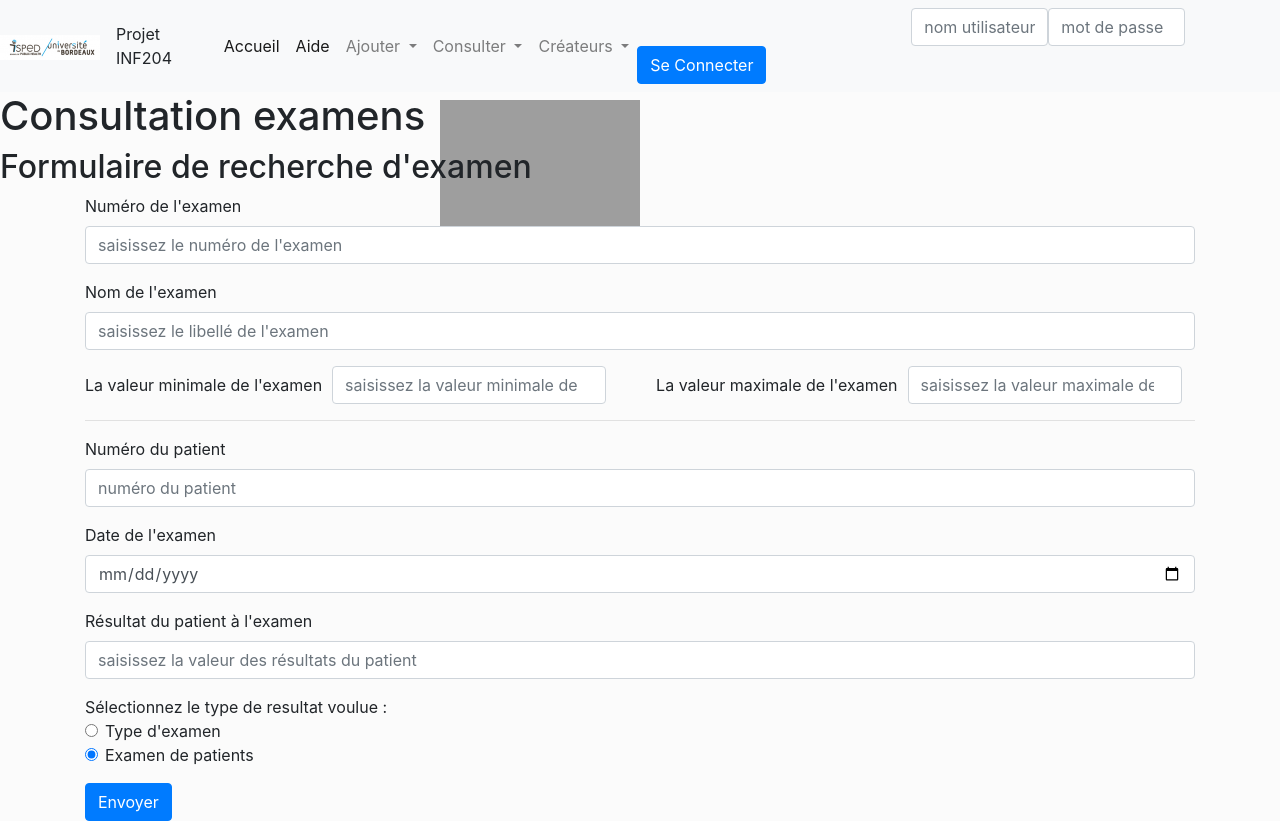
After one commit to marcfouque/projet_MGM, a PHP site: page /pages/consulter/examen/formConsultExamen_bis.php in a window 1280 px wide. The commit adds this page. Run offline with PHP 8.4, Linux system fonts and the light colour scheme; grey boxes are pictures that could not be loaded.

Commit message:
rendu resultat getResultatRequete()

```diff
--- /dev/null
+++ b/pages/consulter/examen/formConsultExamen_bis.php
@@ -0,0 +1,189 @@
+<?php
+	session_start();
+	require "../../../tools/functionsPrint.php";
+	require "../../../tools/functionsParams.php";
+
+	getStart(3);
+	echo'<h1>Consultation examens</h1>';
+		//si requete vierge
+	$mesParams = (count($_GET)==0?array(99,"0 parametre"):verifParams("consultExam",$_GET));
+
+	if($mesParams[0]==1){//si les parametres sont valides
+		require "../../../tools/connect.php";
+		$mesParams = $mesParams[1];
+
+		$parCorresp = array(
+			"numexam"=>array('ths_examen.numExam = ',"Examen numéro : "),
+			"libexam"=>array('ths_examen.libellexam LIKE ',"libellé examen : "),
+			"maxexam"=>array('ths_examen.valmax = ',"valeur maximale de l'examen : "),
+			"minexam"=>array('ths_examen.valmin = ',"valeur minimale de l'examen : "),
+			"datexam"=>array('rel_patient_biologie.DatExam = ',"date à  laquelle l'examen a été effectué : "),
+			"numpat"=>array('rel_patient_biologie.numPat = ',"Numéro du patient : "),
+			"resexam"=>array('rel_patient_biologie.res = ',"Résultat de l'examen : ")
+		);
+
+		//présentation des parametres de la recherche
+		echo'<p>Parametre de la recherche : ';
+		foreach (array_keys($parCorresp) as $par){
+			if(isset($mesParams[$par])){
+				echo '<span class="text-muted">'.$parCorresp[$par][1].'<b class="text-muted">'.$mesParams[$par].'</b>, </span>';
+			}
+		}
+		echo'</p>';
+
+		//constructioin de la requete
+		$requete = 'select ';
+
+		//si jointure mais resultat type examen voulu alors distinct resultat
+		if(!$mesParams["choixreq"] and (isset($mesParams["datexam"]) or isset($mesParams["numpat"]) or isset($mesParams["resexam"])))$requete.='distinct ths_examen.numExam, libellexam,valmax,valmin';
+		else $requete.="*";
+
+		$requete .= ' from ths_examen ';
+		//si type examen voulu et qu'une valeur de recherche resultat bio est saisie ou si examen patient voulu alors jointure
+		if($mesParams["choixreq"] or (!$mesParams["choixreq"] and (isset($mesParams["datexam"]) or isset($mesParams["numpat"]) or isset($mesParams["resexam"]))))$requete .= ',rel_patient_biologie where ths_examen.numExam=rel_patient_biologie.numExam and ';
+		else $requete.='where ';
+
+		//pour gérer le prepare/execute
+		$arrexec = array();
+
+		//boucle d'insertion des parametres de/dans la requete
+		foreach (array_keys($parCorresp) as $par){
+			if(isset($mesParams[$par])){
+				//$requete .= $parCorresp[$par] .$mesParams[$par]." and ";
+				$requete .= $parCorresp[$par][0] .':'.$par." and ";
+				$arrexec[':'.$par]=$mesParams[$par];
+
+			}
+		}
+
+		//correction syntaxe requete
+		if(substr($requete,-4)=='and ')$requete = substr($requete, 0, -4);
+		else if(substr($requete,-4)=='ere ')$requete = substr($requete, 0, -6);
+		//print '<p>'. $requete .'</p>';
+
+
+		//$req = $bdd->prepare($requete);
+		//$req->execute($arrexec);
+		//$resultat = $req->fetch();
+
+
+		//formulaires de suppression et de modification de la ligne (promptés ors de l'appui sur les boutons modification/suppression propres à chaque ligne)
+		//pour afficher des valeurs de la ligne à laquelle les formulaires se referent, utiliser le mot-clef §MOTCLEF.nomdelacolonneenminuscule
+		//le mot clef §MOTCLEFS (avec un s) affichera un recapitulatif de la ligne.
+		$formModifLigne= '<form class="container modal-body" action="../../modifier/examen/modifExamPat.php" method="get">
+												<div class="modal-body">
+													<div class="form-group">
+														<label for="numexam" >Numéro de l\'examen</label>
+														<input type="number" class="form-control" name="numexam" placeholder="saisissez le numéro de l\'examen" value="§MOTCLEF.numexam" >
+													</div>
+													<div class="form-group">
+														<label for="libexam" >Nom de l\'examen</label>
+														<input type="text" class="form-control" name="libexam" placeholder="saisissez le libellé de l\'examen" value="§MOTCLEF.libellexam" >
+													</div>
+													<div class="form-group form-inline">
+														<label for="minexam" >La valeur minimale de l\'examen</label>
+														<input type="number" style="margin-left:10px;" class="form-control" name="minexam" placeholder="saisissez la valeur minimale de l\'examen cherché" value="§MOTCLEF.valmin" >
+														<label for="maxexam" >La valeur maximale de l\'examen</label>
+														<input type="number" style="margin-left:10px;" class="form-control" name="maxexam" placeholder="saisissez la valeur maximale de l\'examen cherché" value="§MOTCLEF.valmax" >
+													</div>
+												</div>
+												<div class="modal-footer">
+													<button type="button" class="btn btn-secondary" data-dismiss="modal">Annuler</button>
+													<button type="submit" class="btn btn-primary">Enregistrer les modifications</button>
+												</div>
+										</form>';
+		$formSuppLigne = '<form class="container modal-body" action="../../supprimer/examen/suppExamThs.php" method="get">
+												<div class="modal-body">
+													<input type="hidden" class="form-control" name="numexam">
+													<p>§MOTCLEFS</p>
+												</div>
+											<div class="modal-footer">
+												<button type="button" class="btn btn-secondary" data-dismiss="modal">Annuler</button>
+												<button type="submit" class="btn btn-primary">Supprimer l\'enregistrement</button>
+											</div>
+										</form>';
+
+
+		getResultatRequete($requete,$arrexec,$formModifLigne,$formSuppLigne,$bdd);
+
+		//$req->closeCursor() ;
+
+		//print implode(" _ ",$mesParams);
+	}
+	else{
+		print'
+			<h2>Formulaire de recherche d\'examen</h2>
+			<form class="container" action="formConsultExamen_bis.php" method="get">
+			  <div class="form-group">
+					<label for="numexam" >Numéro de l\'examen</label>
+					<input type="number" class="form-control" name="numexam" id="numexam" placeholder="saisissez le numéro de l\'examen" value="'.(isset($_GET["numexam"])?$_GET["numexam"]:"").'" >
+			  </div>
+			  <div class="form-group">
+					<label for="libexam" >Nom de l\'examen</label>
+					<input type="text" class="form-control" name="libexam" id="libexam" placeholder="saisissez le libellé de l\'examen" value="'.(isset($_GET["libexam"])?$_GET["libexam"]:"").'" >
+			  </div>
+				<div class="form-group form-inline">
+					<label for="minexam" >La valeur minimale de l\'examen</label>
+					<input type="number" style="margin-left:10px;" class="form-control" name="minexam" id="minexam" placeholder="saisissez la valeur minimale de l\'examen cherché" value="'.(isset($_GET["minexam"])?$_GET["minexam"]:"").'" >
+					<label for="maxexam" style="margin-left:50px;">La valeur maximale de l\'examen</label>
+					<input type="number" style="margin-left:10px;" class="form-control" name="maxexam" id="maxexam" placeholder="saisissez la valeur maximale de l\'examen cherché" value="'.(isset($_GET["maxexam"])?$_GET["maxexam"]:"").'" >
+				</div>
+				<hr/>
+				<div class="form-group">
+					<label for="numpat" >Numéro du patient</label>
+					<input type="number" class="form-control" name="numpat" id="numpat" placeholder="numéro du patient" value="'.(isset($_GET["numpat"])?$_GET["numpat"]:"").'" >
+			  </div>
+				<div class="form-group">
+					<label for="datexam" >Date de l\'examen</label>
+					<input type="date" class="form-control" name="datexam" id="datexam" placeholder="saisissez la date à laquelle l\'examen a été éfféctué" value="'.(isset($_GET["datexam"])?$_GET["datexam"]:"").'" >
+			  </div>
+				<div class="form-group">
+					<label for="resexam" >Résultat du patient à l\'examen</label>
+					<input type="number" class="form-control" name="resexam" id="resexam" placeholder="saisissez la valeur des résultats du patient" value="'.(isset($_GET["resexam"])?$_GET["resexam"]:"").'" >
+			  </div>
+			<div class="form-group form-radio">
+	      Sélectionnez le type de resultat voulue :
+	      <div class="form-check">
+	        <input class="form-check-input" type="radio" value="0" name="choixreq" id="choixreqEx">
+	        <label class="form-check-label" for="choixreqEx">
+	          Type d\'examen
+	        </label>
+	      </div>
+	      <div class="form-check">
+	        <input class="form-check-input" type="radio" value="1" checked name="choixreq" id="choixreqPat">
+	        <label class="form-check-label" for="choixreqPat">
+	          Examen de patients
+	        </label>
+	      </div>
+		  </div>
+			  <button type="submit" class="btn btn-primary">Envoyer</button>
+			</form>
+
+		';
+		if($mesParams[0]==0){//parametre manquant
+			print '
+				<aside class="alert alert-warning alertParam container-fluid " role="alert">
+					<p class="display-4"> Parametre manquant. <a href="#'.$mesParams[2].'"> Voir le paramètre manquant</a>
+						<button type="button" class="close" data-dismiss="alert" aria-label="Close">
+							<span aria-hidden="true" class="display-4">&times;</span>
+						</button>
+					</p>
+				</aside>
+			';
+		}
+		else if($mesParams[0]==2){//parametre invalide
+			print '
+				<aside class="alert alert-warning alertParam" role="alert">
+					<p class="display-4">Parametre invalide, la valeur "'.$mesParams[2][1].'" ne convient pas. <a href="#'.$mesParams[2][0].'"> Voir le paramètre invalide</a>
+						<button type="button" class="close" data-dismiss="alert" aria-label="Close">
+							<span aria-hidden="true" class="display-4">&times;</span>
+						</button>
+					</p>
+				</aside>
+			';
+		}
+	}
+
+
+	getEnd(3);
+		?>
--- a/tools/functionsPrint.php
+++ b/tools/functionsPrint.php
@@ -151,4 +151,133 @@
 		';
 
 	}
+
+	function getResultatRequete(String $requete, Array $arrexec, String $formModifLigne, String $formSuppLigne, $bdd){
+		//fonction permettant d'afficher les rsultats sous la forme d'un tableeau
+		//$requete = String format sql , représentant la requte transmise à la base de données
+		//$arrexec = array() associatif, des termes à remplacer lors de l'execution de la requete, $req->execute(ARRAY)
+		//$formModifLigne = string format html correspondant au formaulaire de modification de la ligne
+		//$formSuppLigne =  string format html correspondant au formaulaire de suppression de la ligne
+		//$bdd un objet base de données contenant la connexion à la base de données, /tools/connect.php
+
+		function remplaceMotClef(String $form, Array $colonne,$resultat){
+			//remplace tous les mots-clefs dinserer dans les formauliares par les valeurs correspondantes
+			$formulaire = $form;	//clone de $form
+			$chaineRecap = "";		//chaine recapitulative de la ligne, utile pour §MOTCLEFS
+			for($i = 0; $i < count($colonne)-1; $i++){	//colonne-1 pour enlever "action" (derniere colonne avec les boutons)
+				$formulaire = str_replace("§MOTCLEF.".strtolower($colonne[$i]),$resultat[$i],$formulaire);	//remplacement du mot clef, nom varaible en minuscule
+				$chaineRecap .= '<span class="text-muted">'.$colonne[$i].' :<b class="text-muted">'.$resultat[$i].'</b>, </span>';
+			}
+			$chaineRecap = substr($chaineRecap,0,-9).substr($chaineRecap, -7);
+			$formulaire = str_replace("§MOTCLEFS",$chaineRecap,$formulaire);
+			return $formulaire;
+		}
+		//preparation requete
+		$req = $bdd->prepare($requete);
+		$req->execute($arrexec);
+		$resultat = $req->fetch();
+
+		if($resultat){//verif si resultat
+
+			//récupération noms colonnes
+			$colonnes = array();
+			for ($i = 0; $i < $req->columnCount(); $i++)$colonnes[$i] = ($req->getColumnMeta($i))['name'];
+			$colonnes[$req->columnCount()]="Actions";
+			print'
+				<div class="table-responsive">
+			  	<table class="table table-hover">
+			';
+			print'
+				<thead>
+			    <tr>';
+			foreach($colonnes as $c)echo'<th scope="col">'.$c.'</th>';
+			print'
+				</tr>
+		  </thead>
+			';
+
+			//pour stocker les modals
+			$modalsModif = "";
+			$modalsSupp = "";
+
+			do {//iteration sur toutes les lignes
+				//identifiant unique de la ligne (servant d'id pour les modals)
+				$idunique = "";
+
+				echo'<tr>';
+				for($i=0;$i<count($colonnes)-1;$i++){//iterationàà traverslesResultat
+					echo'<td>'.$resultat[$i].'</td>';
+					$idunique.=$resultat[$i];
+				}
+				$idunique = 'id'.str_replace(",","",str_replace("-","",$idunique));
+				print'
+				<td>
+					<div class="btn-group" role="group" aria-label="Button group with nested dropdown">
+					  <button type="button" class="btn btn-secondary" data-toggle="modal" data-target="#'.$idunique.'modif" >Modifier</button>
+					  <button type="button" class="btn btn-secondary" data-toggle="modal" data-target="#'.$idunique.'supp" >Supprimer</button>
+					</div>
+				</td>
+				';
+
+				//pour l'apparition de la fenetre de modification (modalmodif)
+
+				$modalsModif.='
+				<div class="modal fade" id="'.$idunique.'modif" tabindex="-1" role="dialog" aria-labelledby="'.$idunique.'modifLabel" aria-hidden="true">
+					<div class="modal-dialog" role="document">
+						<div class="modal-content">
+							<div class="modal-header">
+								<h5 class="modal-title" id="'.$idunique.'modifLabel">Modification</h5>
+								<button type="button" class="close" data-dismiss="modal" aria-label="Close">
+									<span aria-hidden="true">&times;</span>
+								</button>
+							</div>
+							'.remplaceMotClef($formModifLigne,$colonnes,$resultat).'
+						</div>
+					</div>
+				</div>';
+
+				//pour l'apparition de la fenetre de suppression (modalmodif)
+
+				$modalsSupp.='
+					<div class="modal fade" id="'.$idunique.'supp" tabindex="-1" role="dialog" aria-labelledby="'.$idunique.'suppLabel" aria-hidden="true">
+						<div class="modal-dialog" role="document">
+							<div class="modal-content">
+								<div class="modal-header">
+									<h5 class="modal-title" id="'.$idunique.'suppLabel">Supprimer l\'enregistrement</h5>
+									<button type="button" class="close" data-dismiss="modal" aria-label="Close">
+										<span aria-hidden="true">&times;</span>
+									</button>
+								</div>
+								'.remplaceMotClef($formSuppLigne,$colonnes,$resultat).'
+							</div>
+						</div>
+					</div>
+				';
+
+				echo'</tr>';
+			} while ($resultat = $req->fetch());
+
+			print'
+			 </table>
+		 </div>
+			';
+
+			print '<div>'.$modalsModif.'</div>';
+			print '<div>'.$modalsSupp.'</div>';
+		}
+		else{
+			echo "<b>Zéro resultat pour cette requète</b><br/>";
+			//echo "<b>Message de mySQL: </b>".implode("\n",$req->errorInfo());
+			echo "<a href='formConsultExamen_bis.php'><p> Retour au formulaire</p></a>";
+		}
+
+
+
+
+		$req->closeCursor() ;
+
+
+
+	}
+
 ?>
```
Also changed, not shown: tools/oblifalc.php (+0 -16 lines).
